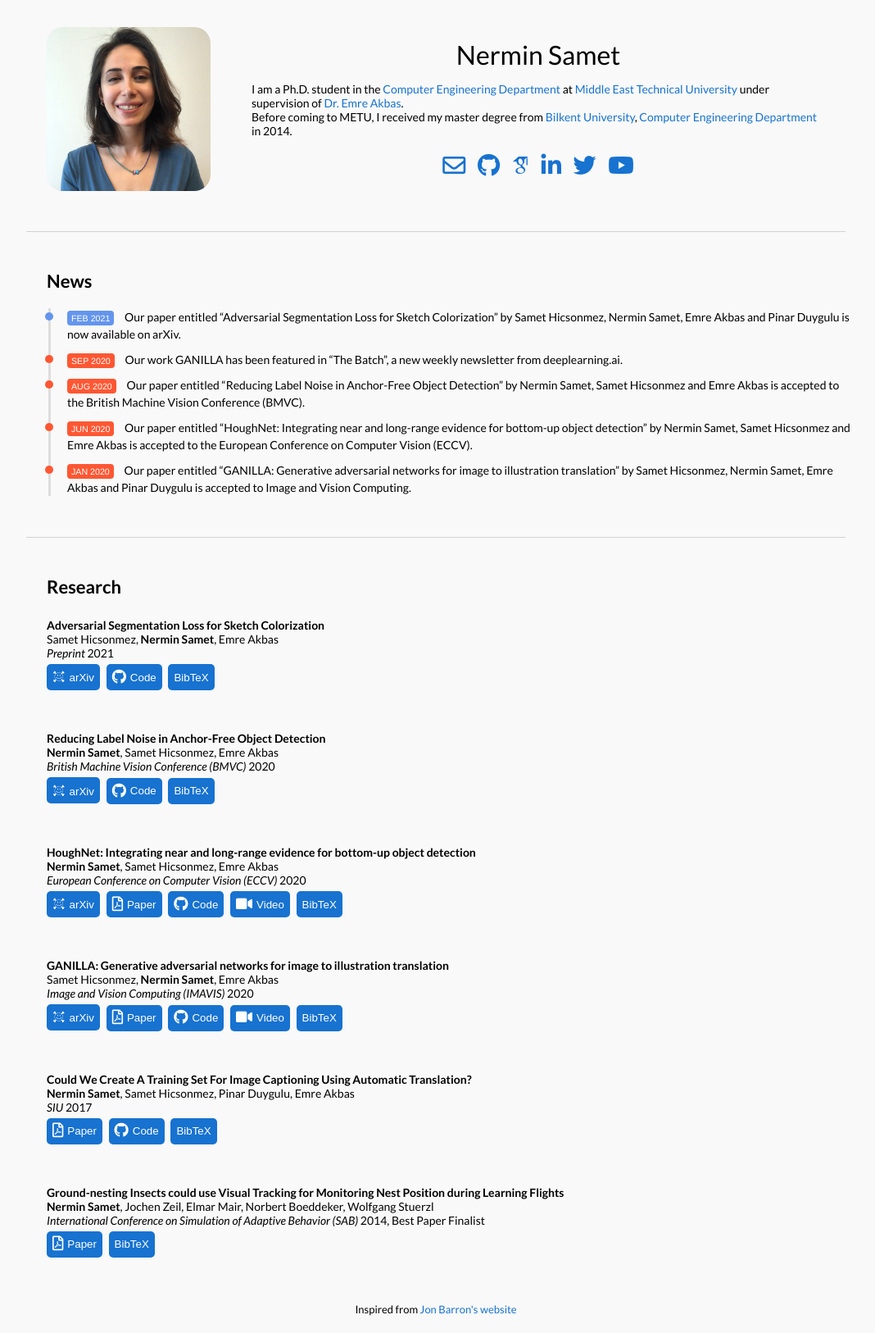
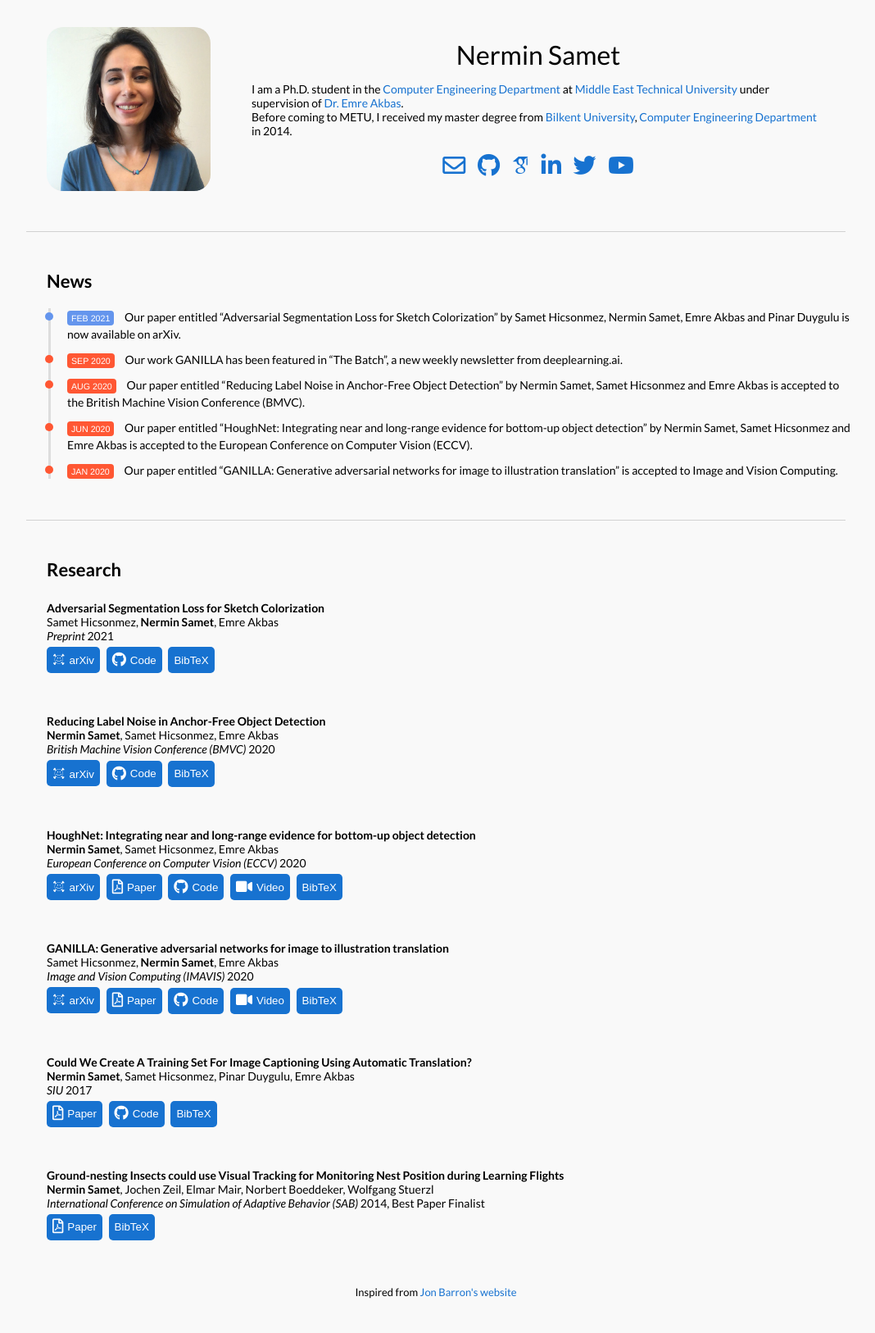
Before and after one commit to nerminsamet/nerminsamet.github.io, a Jekyll site: the page built from _posts/research/2021-02-01-advsegloss.markdown, in a window 1280 px wide. Shown: the whole page at 82% size, without its empty margins (108-1176 px from the left). Built offline with Jekyll 4.4.1, drawn with Linux system fonts in a browser that asks for light colours; some web fonts are replaced; after the commit the page ends 1605 px from its top, so only the background shows below that.

Commit message:
Update 2020-01-01-ganilla.markdown

```diff
--- a/_posts/news/2020-01-01-ganilla.markdown
+++ b/_posts/news/2020-01-01-ganilla.markdown
@@ -1,6 +1,6 @@
 ---
 layout: post
-title:  "Our paper entitled “GANILLA: Generative adversarial networks for image to illustration translation” by Samet Hicsonmez, Nermin Samet, Emre Akbas and Pinar Duygulu is accepted to Image and Vision Computing."
+title:  "Our paper entitled “GANILLA: Generative adversarial networks for image to illustration translation” is accepted to Image and Vision Computing."
 date:   2020-01-01 10:00:00 +03:00
 categories: news
 color: "#ff5733"
```
